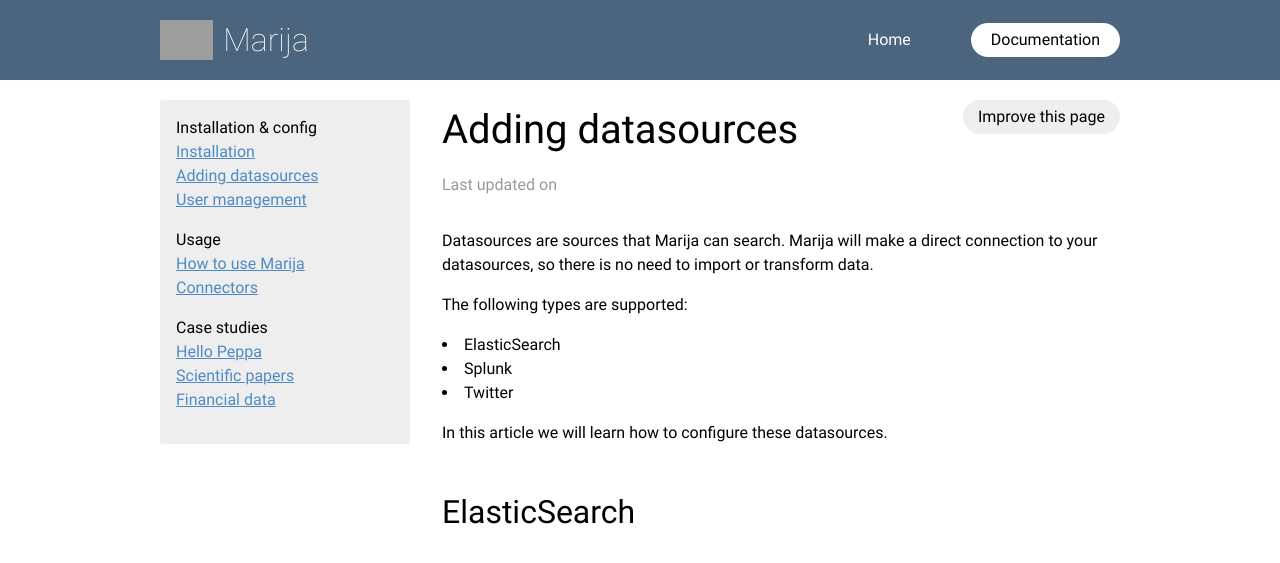
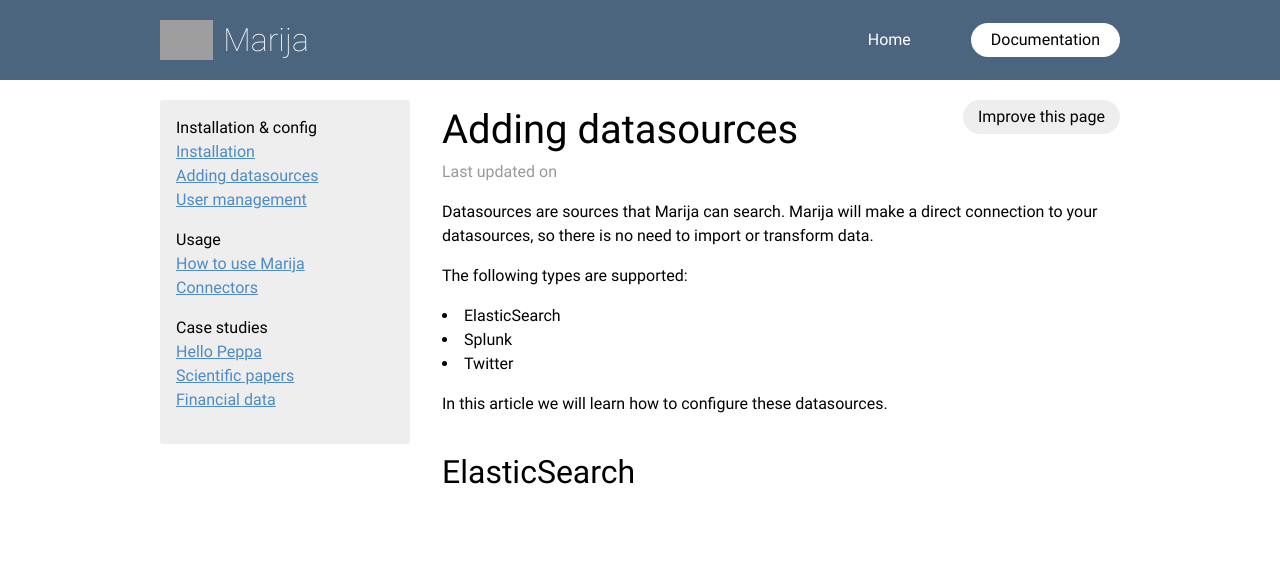
Before and after one commit to marijaio/marija-docs, a Jekyll site: the page built from adding-datasources.md, in a window 1280 px wide. Shown: the top 563 px of the page. Built offline with Jekyll 4.4.1, drawn with Linux system fonts in a browser that asks for light colours; grey boxes are pictures that could not be loaded.

Commit message:
improve mobile design

```diff
--- a/_layouts/article.html
+++ b/_layouts/article.html
@@ -17,9 +17,11 @@
     </main>
 
     <aside class="articleAside">
+        <h1 class="articleAsideTitle">More articles</h1>
+
         {% for section in site.data.articles %}
         <section class="articleAsideSection">
-            <h1 class="articleAsideTitle">{{section.title}}</h1>
+            <h2>{{section.title}}</h2>
             <ul>
                 {% for article in section.articles %}
                 <li><a class="articleAsideLink" href="{{ site.baseurl }}{{article.link}}">{{article.title}}</a></li>
--- a/_sass/article.scss
+++ b/_sass/article.scss
@@ -3,7 +3,7 @@
 }
 
 .articleHeader {
-  margin-bottom: 2em;
+  margin-bottom: 1em;
 
   @include respondTo(medium) {
     display: flex;
@@ -13,11 +13,16 @@
 
   .articleTitle {
     @include h1();
-    margin-bottom: 0;
+    margin-bottom: 0 !important;
   }
 
   .lastUpdated {
     color: #999;
+    margin-bottom: .5em;
+
+    @include respondTo(medium) {
+      margin-bottom: 0;
+    }
   }
 
   .editArticle {
@@ -30,6 +35,8 @@
 }
 
 .articleContent {
+  margin-bottom: 2em;
+
   h1 {
     @include h1();
   }
--- a/_sass/layout.scss
+++ b/_sass/layout.scss
@@ -67,3 +67,11 @@
 .articleAsideSection {
   margin-bottom: 1em;
 }
+
+.articleAsideTitle {
+  @include h1();
+
+  @include respondTo(medium) {
+    display: none;
+  }
+}
--- a/_sass/mixins/headings.scss
+++ b/_sass/mixins/headings.scss
@@ -14,7 +14,7 @@
 
   @include respondTo(medium) {
     font-size: 2em;
-    margin-bottom: 0.5em;
+    margin: 1em 0 0.5em;
   }
 }
 
```
